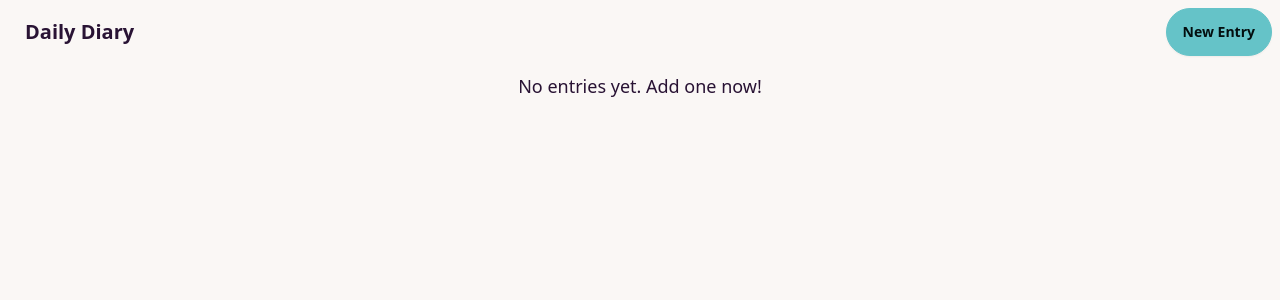
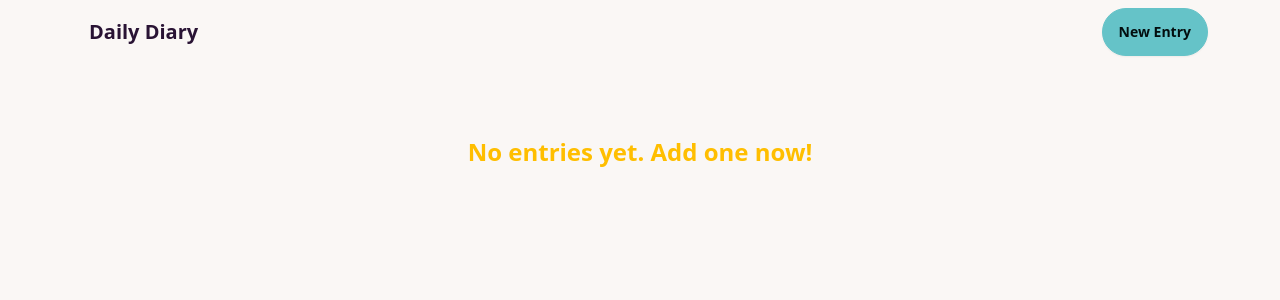
Before and after one commit to twanakhudhur/personalDiary, a React (Vite) app: page / in a window 1280 px wide. Shown: the top 300 px of the page. Built offline with nearby package versions, Linux system fonts and the light colour scheme.

Commit message:
Fix date in detail and design Empity Entries

```diff
--- a/src/App.jsx
+++ b/src/App.jsx
@@ -20,7 +20,7 @@ function App() {
 
   return (
     <>
-      <div id="modal-root">
+      <div className="px-[5%]">
         <Header toggleNewEntryDialog={toggleNewEntryDialog} />
         <Home entries={entries} />
       </div>
--- a/src/components/EntryCard.jsx
+++ b/src/components/EntryCard.jsx
@@ -48,7 +48,7 @@ function EntryCard({ entry }) {
           <p>{title}</p>
         </div>
       </div>
-      {open && <EntryDetails closeModal={closeModal} entry={entry} />}
+      {open && <EntryDetails closeModal={closeModal} entry={entry} dateLabel={dateLabel}/>}
     </div>
   );
 }
--- a/src/pages/EntryDetails.jsx
+++ b/src/pages/EntryDetails.jsx
@@ -1,11 +1,11 @@
-function EntryDetails({ closeModal, entry }) {
+function EntryDetails({ closeModal, entry, dateLabel }) {
   const { date, title, content, img_url } = entry;
 
   return (
     <div id={date} className="modal">
       <div className="modal-box bg-base-200">
         <h3 className="text-lg font-bold capitalize">{title}</h3>
-        <h2 className="text-gray-700 font-semibold text-sm">{date}</h2>
+        <h2 className="text-gray-700 font-semibold text-sm">{dateLabel}</h2>
         <p className="py-4 italic dateLabel font-semibold">{content}</p>
 
         <figure className="rounded-lg">
--- a/src/pages/Home.jsx
+++ b/src/pages/Home.jsx
@@ -4,7 +4,7 @@ function Home({ entries }) {
   return (
     <div id="card-container" className="container grid grid-cols-1 gap-3 p-2">
       {entries.length === 0 ? (
-        <p className="text-center text-lg">No entries yet. Add one now!</p>
+        <p className="text-center text-2xl text-warning font-bold mt-16">No entries yet. Add one now!</p>
       ) : (
         <div className="grid gap-4">
           {entries.map((entry, index) => (
```
